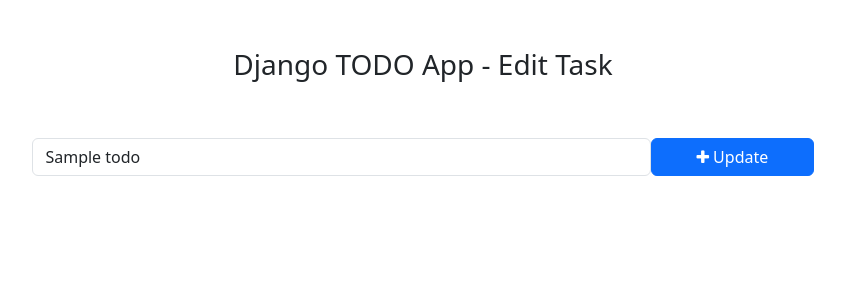
After one commit to SakshamGupta201/basic-todo-app, a Django app: page /todo/update/1 in a window 1280 px wide. The commit adds this page. Shown: the top 300 px of the page, without its empty margins (217-1062 px from the left). Run offline with Django 4.2, Linux system fonts and the light colour scheme; tables that the repository leaves empty hold one stand-in row (values such as "Sample post").

Commit message:
completed app

```diff
--- a/todo/views.py
+++ b/todo/views.py
@@ -5,4 +5,5 @@ from todo_app.models import Todo
 
 def home(request):
     tasks = Todo.objects.filter(is_completed=False).order_by('-updated_at')
-    return render(request, "home.html", {"tasks": tasks})
+    completed_tasks = Todo.objects.filter(is_completed=True).order_by('-updated_at')
+    return render(request, "home.html", {"tasks": tasks,'completed_tasks': completed_tasks})
--- /dev/null
+++ b/todo_app/templates/edit_todo.html
@@ -0,0 +1,27 @@
+<!DOCTYPE html>
+<html lang="en">
+  <head>
+    <meta charset="UTF-8" />
+    <meta name="viewport" content="width=device-width, initial-scale=1.0" />
+    <title>Edit Task - Django TODO APP</title>
+    <!-- Bootstrap -->
+    <link href="https://cdn.jsdelivr.net/npm/bootstrap@5.3.0-alpha1/dist/css/bootstrap.min.css" rel="stylesheet" integrity="sha384-GLhlTQ8iRABdZLl6O3oVMWSktQOp6b7In1Zl3/Jr59b6EGGoI1aFkw7cmDA6j6gD" crossorigin="anonymous" />
+    <script src="https://cdn.jsdelivr.net/npm/bootstrap@5.3.0-alpha1/dist/js/bootstrap.bundle.min.js" integrity="sha384-w76AqPfDkMBDXo30jS1Sgez6pr3x5MlQ1ZAGC+nuZB+EYdgRZgiwxhTBTkF7CXvN" crossorigin="anonymous"></script>
+    <!-- Font Awesome Icons -->
+    <link rel="stylesheet" href="https://cdnjs.cloudflare.com/ajax/libs/font-awesome/4.7.0/css/font-awesome.min.css" />
+  </head>
+  <body>
+    <div class="container">
+      <h3 class="pt-5 pb-5 text-center">Django TODO App - Edit Task</h3>
+      <form action="{% url 'update' todo.id %}" method="post" style="width: 70%;" class="mx-auto">
+        {% csrf_token %}
+        <div class="form-group">
+          <span style="display: flex;">
+            <input type="text" name="task" value="{{ todo.title }}" class="form-control" placeholder="Add a task" required />
+            <button class="btn btn-primary" style="width: 200px;"><i class="fa fa-plus"></i> Update</button>
+          </span>
+        </div>
+      </form>
+    </div>
+  </body>
+</html>
--- a/todo_app/urls.py
+++ b/todo_app/urls.py
@@ -4,4 +4,8 @@ from todo_app import views
 
 urlpatterns = [
     path("addTask", views.TaskView.as_view(), name="addTask"),
+    path('update/<int:pk>', views.update, name="update"),
+    path('mark_done/<int:pk>', views.mark_done, name="mark_done"),
+    path('mark_undone/<int:pk>', views.mark_undone, name="mark_undone"),
+    path('delete/<int:pk>', views.mark_done, name="delete"),
 ]
--- a/todo_app/views.py
+++ b/todo_app/views.py
@@ -1,5 +1,5 @@
 from django.http import HttpResponse
-from django.shortcuts import redirect, render
+from django.shortcuts import get_object_or_404, redirect, render
 from django.views import View
 
 from todo_app.models import Todo
@@ -16,9 +16,41 @@ class TaskView(View):
             if task:
                 print(task)
                 Todo.objects.create(title=task)
-                return redirect('home')
+                return redirect("home")
             else:
                 return HttpResponse("Title cannot be empty")
         except Exception as e:
             print(e)
             return HttpResponse("Error occurred while processing the form")
+
+
+def mark_done(request, pk):
+    todo = get_object_or_404(Todo, pk=pk)
+    todo.is_completed = True
+    todo.save()
+    return redirect("home")
+
+
+def mark_undone(request, pk):
+    todo = get_object_or_404(Todo, pk=pk)
+    todo.is_completed = False
+    todo.save()
+    return redirect("home")
+
+
+def delete(request, pk):
+    todo = get_object_or_404(Todo, pk=pk)
+    todo.delete()
+    return redirect("home")
+
+
+def update(request, pk):
+    if request.method == "GET":
+        todo = get_object_or_404(Todo, pk=pk)
+        return render(request, "edit_todo.html", {"todo": todo})
+    else:
+        todo = get_object_or_404(Todo, pk=pk)
+        title = request.POST.get("task")
+        todo.title = title
+        todo.save()
+        return redirect("home")
```
Also changed, not shown: templates/home.html (+20 -8 lines).
